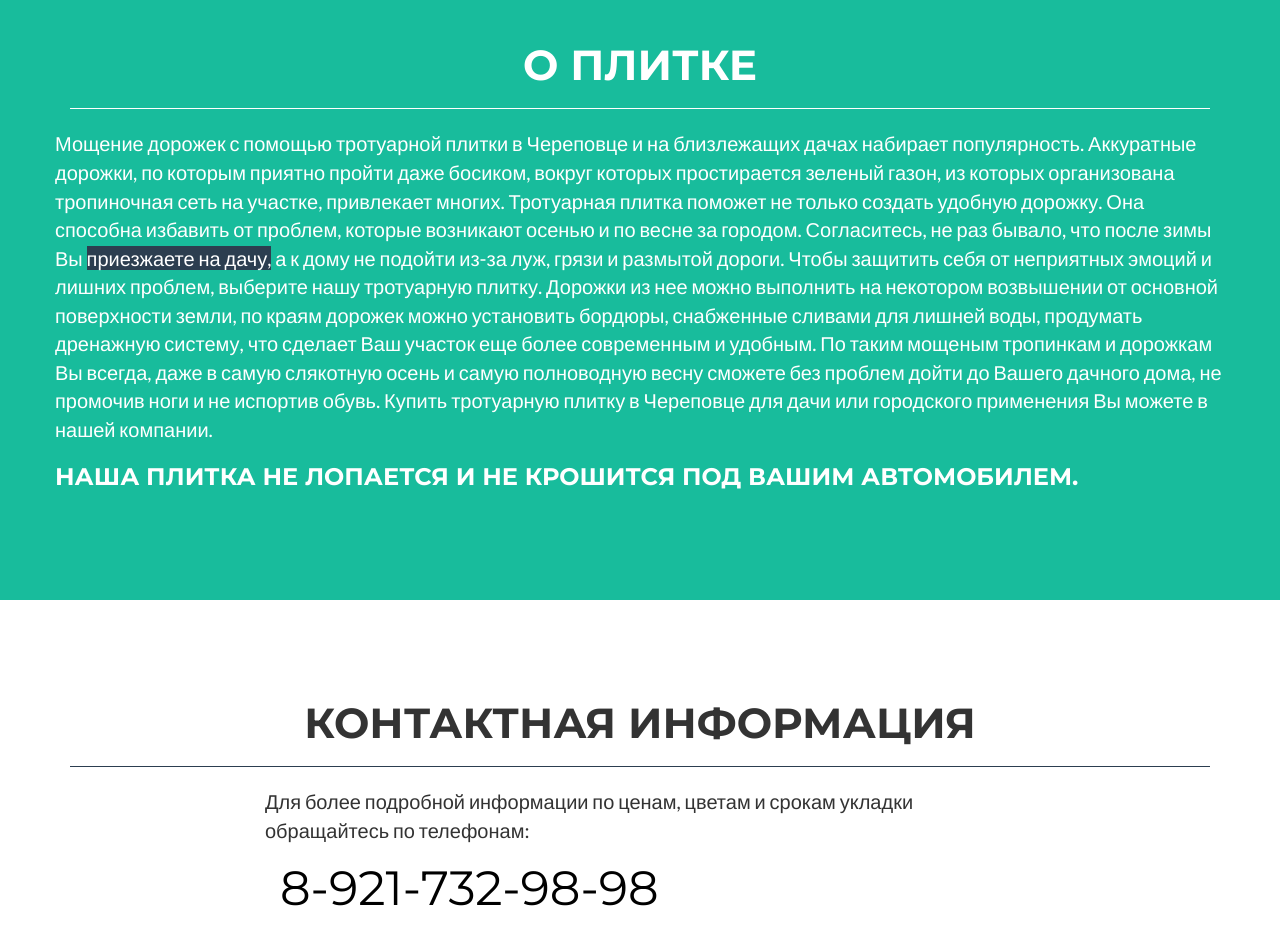
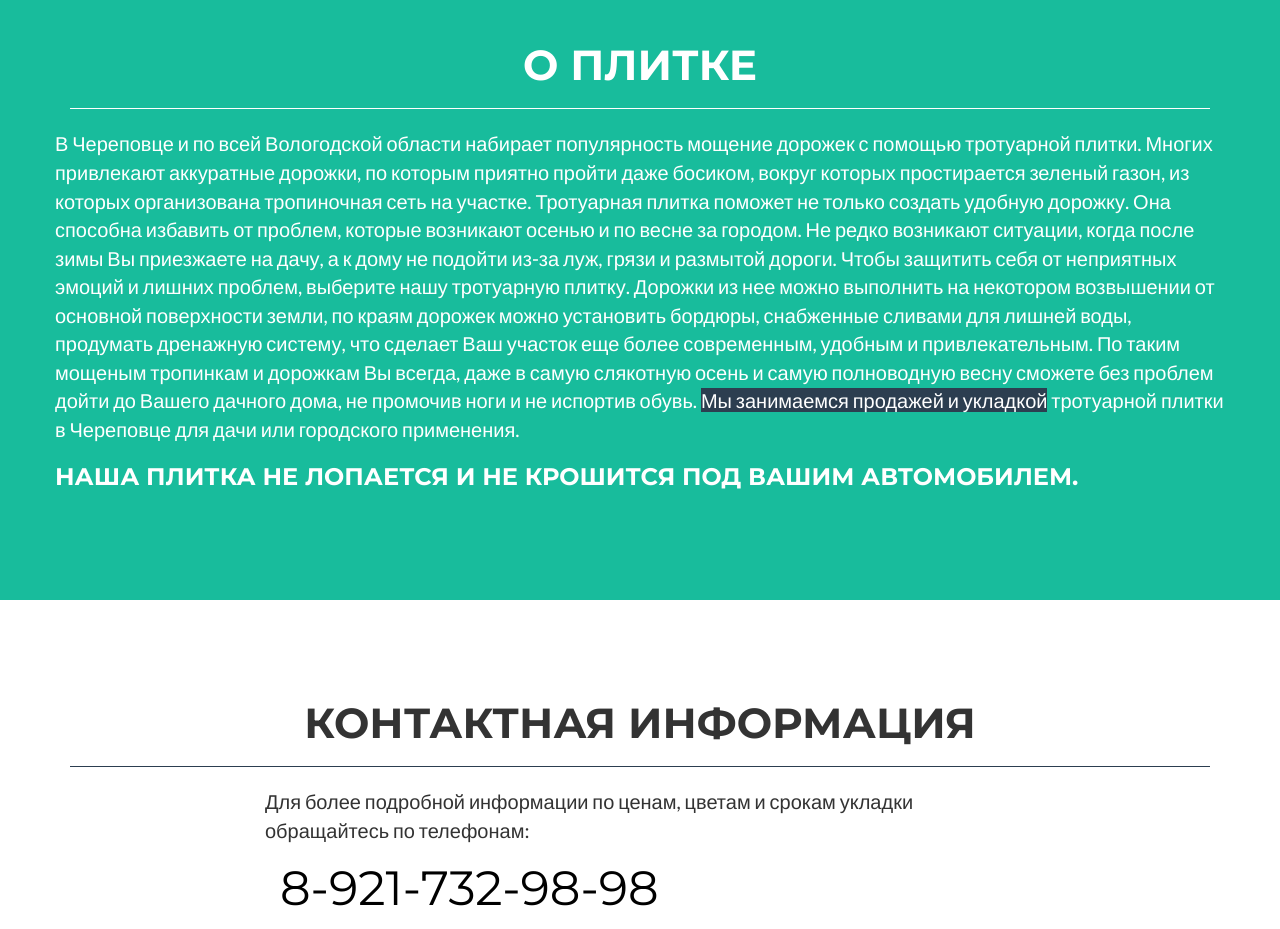
Before and after one commit to plitka35/plitka35.github.io, a website: page index.html in a window 1280 px wide. Shown: the part 1640-2569 px from the top of the page. Drawn offline with nearby package versions, Linux system fonts and the light colour scheme.

Commit message:
текст

```diff
--- a/index.html
+++ b/index.html
@@ -169,7 +169,7 @@
             </div>
             <div class="row">
                 <div class="col-lg">
-                    <p>Мощение дорожек с помощью тротуарной плитки в Череповце и на близлежащих дачах набирает популярность. Аккуратные дорожки, по которым приятно пройти даже босиком, вокруг которых простирается зеленый газон, из которых организована тропиночная сеть на участке, привлекает многих. Тротуарная плитка поможет не только создать удобную дорожку. Она способна избавить от проблем, которые возникают осенью и по весне за городом. Согласитесь, не раз бывало, что после зимы Вы <span style="background-color: #2C3E50">приезжаете на дачу,</span> а к дому не подойти из-за луж, грязи и размытой дороги. Чтобы защитить себя от неприятных эмоций и лишних проблем, выберите нашу тротуарную плитку. Дорожки из нее можно выполнить на некотором возвышении от основной поверхности земли, по краям дорожек можно установить бордюры, снабженные сливами для лишней воды, продумать дренажную систему, что сделает Ваш участок еще более современным и удобным. По таким мощеным тропинкам и дорожкам Вы всегда, даже в самую слякотную осень и самую полноводную весну сможете без проблем дойти до Вашего дачного дома, не промочив ноги и не испортив обувь. Купить тротуарную плитку в Череповце для дачи или городского применения Вы можете в нашей компании. </p>
+                    <p>В Череповце и по всей Вологодской области набирает популярность мощение дорожек с помощью тротуарной плитки. Многих привлекают аккуратные дорожки, по которым приятно пройти даже босиком, вокруг которых простирается зеленый газон, из которых организована тропиночная сеть на участке. Тротуарная плитка поможет не только создать удобную дорожку. Она способна избавить от проблем, которые возникают осенью и по весне за городом. Не редко возникают ситуации, когда после зимы Вы приезжаете на дачу, а к дому не подойти из-за луж, грязи и размытой дороги. Чтобы защитить себя от неприятных эмоций и лишних проблем, выберите нашу тротуарную плитку. Дорожки из нее можно выполнить на некотором возвышении от основной поверхности земли, по краям дорожек можно установить бордюры, снабженные сливами для лишней воды, продумать дренажную систему, что сделает Ваш участок еще более современным, удобным и привлекательным. По таким мощеным тропинкам и дорожкам Вы всегда, даже в самую слякотную осень и самую полноводную весну сможете без проблем дойти до Вашего дачного дома, не промочив ноги и не испортив обувь. <span style="background-color: #2C3E50">Мы занимаемся продажей и укладкой</span> тротуарной плитки в Череповце для дачи или городского применения. </p>
                     <h3>Наша плитка не лопается и не крошится под вашим автомобилем.</h3>
                 </div>
             </div>
```
